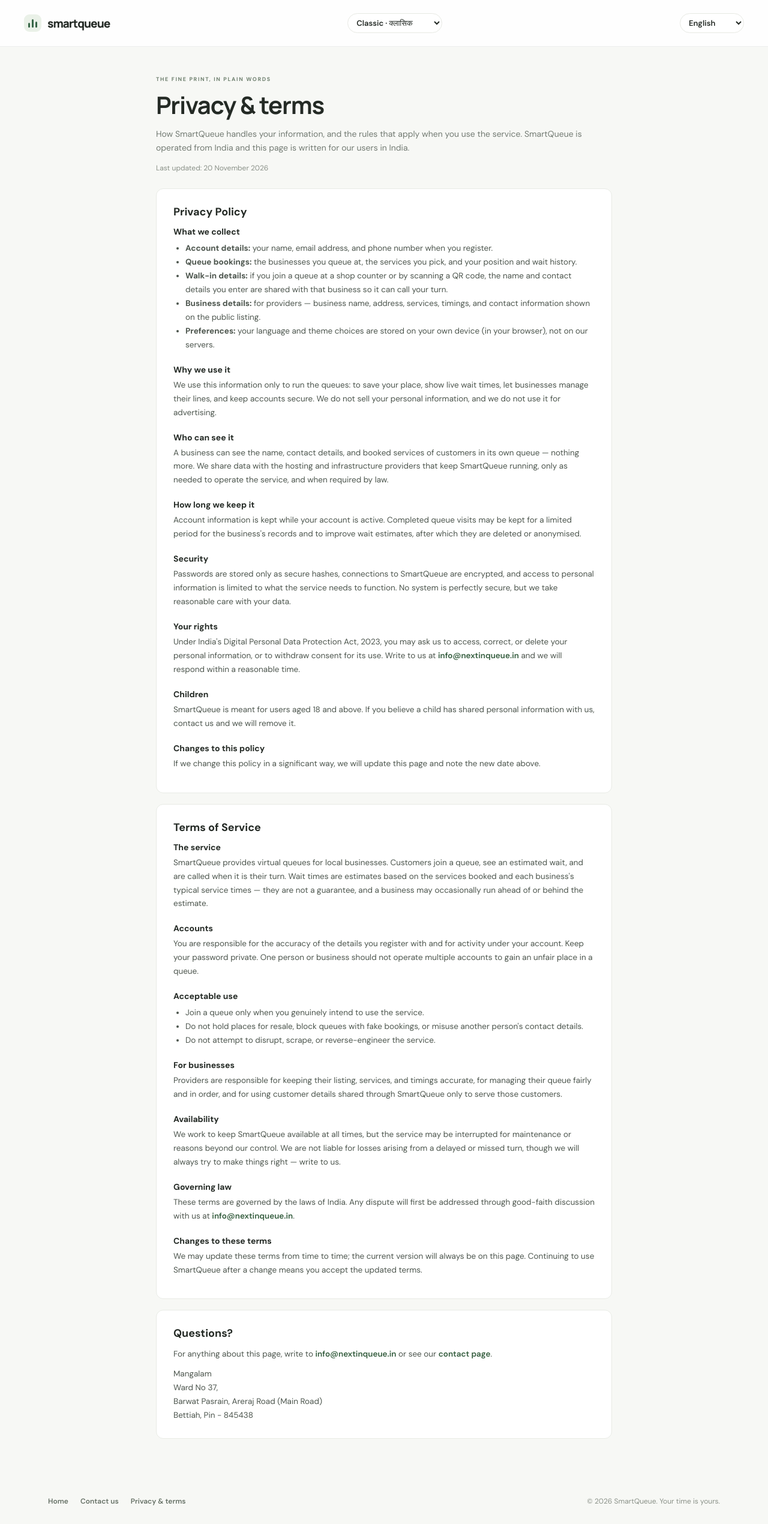
After one commit to bisvijay/SmartQueue, a Flask app: page /privacy-terms in a window 1280 px wide. The commit adds this page. Shown: the whole page at 60% size. Run offline with Flask 3, Linux system fonts and the light colour scheme; some libraries are stand-ins or nearby versions.

Commit message:
New tagline, drop hero ticket card, contact + privacy/terms pages, how-it-works diagram

```diff
--- a/app.py
+++ b/app.py
@@ -561,6 +561,14 @@ def create_app(test_config=None):
             provider_categories=PROVIDER_CATEGORIES,
             favorite_ids={str(item) for item in user.get("favoriteProviderIds", [])} if user and user.get("role") == "customer" else set(),
         )
+
+    @app.get("/contact")
+    def contact():
+        return render_template("contact.html")
+
+    @app.get("/privacy-terms")
+    def privacy_terms():
+        return render_template("privacy_terms.html")
 
     @app.route("/login", methods=["GET", "POST"])
     def login():
--- a/static/i18n.js
+++ b/static/i18n.js
@@ -33,15 +33,36 @@
 
     // Hero
     "YOUR NEIGHBORHOOD, IN REAL TIME": "आपका मोहल्ला, रियल टाइम में",
-    "Your time,": "आपका समय,",
-    "better": "और बेहतर",
-    "spent.": "बिताएँ।",
+    "Your place in line.": "लाइन में आपकी जगह।",
+    "Without the wait.": "बिना इंतज़ार के।",
     "Find a spot in line before you leave. More living, less waiting.": "निकलने से पहले लाइन में अपनी जगह पक्की करें। ज़्यादा जीना, कम इंतज़ार।",
     "Find your place": "अपनी जगह खोजें",
-    "YOUR SPOT IS SAVED": "आपकी जगह सुरक्षित है",
-    "in line · about 12 min": "लाइन में · लगभग 12 मिनट",
     "A little more": "आपके दिन में",
     "room in your day.": "थोड़ी और जगह।",
+    // How it works
+    "HOW IT WORKS": "यह कैसे काम करता है",
+    "Your place in line,": "लाइन में आपकी जगह,",
+    "without standing in it.": "बिना लाइन में खड़े हुए।",
+    "Salons, clinics, cafés, service centers — see live waits near you before you step out.": "सैलून, क्लिनिक, कैफ़े, सेवा केंद्र — घर से निकलने से पहले अपने पास की लाइव प्रतीक्षा देखें।",
+    "Pick your services and join in seconds. Estimates use real service times — a 5-minute eyebrow is not a 45-minute facial.": "अपनी सेवाएँ चुनें और कुछ सेकंड में जुड़ें। अनुमान असली सेवा समय पर आधारित हैं — 5 मिनट की आइब्रो, 45 मिनट के फ़ेशियल जैसी नहीं होती।",
+    "Arrive right on time": "ठीक समय पर पहुँचें",
+    "Follow the queue live and reach just before your turn. The waiting happens on your phone, not in a crowd.": "कतार को लाइव देखें और अपनी बारी से ठीक पहले पहुँचें। इंतज़ार भीड़ में नहीं, आपके फ़ोन पर होता है।",
+    "Scan or tap": "स्कैन या टैप करें",
+    "Scan the QR at the shop, or join from home.": "दुकान पर QR स्कैन करें, या घर से जुड़ें।",
+    "Get your spot": "अपनी जगह पक्की करें",
+    "See your number and the live wait time.": "अपना नंबर और लाइव प्रतीक्षा समय देखें।",
+    "Relax & track": "आराम करें और देखें",
+    "Grab a chai and watch your turn come closer.": "चाय पिएँ और अपनी बारी नज़दीक आते देखें।",
+    "It's your turn": "अब आपकी बारी",
+    "Walk in when you're called. No standing in line.": "बुलाए जाने पर अंदर जाएँ। लाइन में खड़े होने की ज़रूरत नहीं।",
+    // Contact and legal pages
+    "SAY HELLO": "नमस्ते कहें",
+    "Questions about a queue, your account, or listing your business on SmartQueue? We read every message and reply as quickly as we can.": "किसी कतार, अपने खाते, या SmartQueue पर अपना व्यवसाय जोड़ने के बारे में सवाल? हम हर संदेश पढ़ते हैं और जितनी जल्दी हो सके जवाब देते हैं।",
+    "Write to us": "हमें लिखें",
+    "Visit us": "हमसे मिलें",
+    "For businesses": "व्यवसायों के लिए",
+    "Contact us — SmartQueue": "हमसे संपर्क करें — SmartQueue",
+    "Privacy & terms — SmartQueue": "गोपनीयता और शर्तें — SmartQueue",
 
     // Discover
     "THE GOOD STUFF, RIGHT AROUND YOU": "सबसे अच्छी चीज़ें, बिल्कुल आपके आस-पास",
@@ -311,7 +332,7 @@
     "Provider listings require approval.": "प्रदाता लिस्टिंग के लिए स्वीकृति आवश्यक है।",
 
     // Page titles
-    "SmartQueue — Your time, better spent": "SmartQueue — आपका समय, बेहतर उपयोग",
+    "SmartQueue — Your place in line. Without the wait.": "SmartQueue — लाइन में आपकी जगह। बिना इंतज़ार के।",
     "Log in — SmartQueue": "लॉग इन — SmartQueue",
     "Create your account — SmartQueue": "अपना खाता बनाएँ — SmartQueue",
     "Reset password — SmartQueue": "पासवर्ड रीसेट करें — SmartQueue",
--- a/static/styles.css
+++ b/static/styles.css
@@ -204,6 +204,29 @@ h1, h2, h3, p { margin-top: 0; }
 .how-steps article > span { padding-top: 2px; color: #749075; font-family: var(--display); font-size: 11px; font-weight: 700; }
 .how-steps h3 { margin: 0 0 5px; font-family: var(--display); font-size: 13px; }
 .how-steps p { margin: 0; color: #7d867b; font-size: 10px; line-height: 1.6; }
+.how-diagram { grid-column: 1 / -1; display: flex; align-items: stretch; gap: 10px; }
+.how-node { flex: 1; padding: 16px 10px; border: 1px solid var(--line); border-radius: 12px; background: var(--paper); text-align: center; }
+.how-node-icon { display: grid; place-items: center; width: 44px; height: 44px; margin: 0 auto 8px; border-radius: 50%; background: var(--accent-soft); font-size: 20px; }
+.how-node strong { display: block; font-size: 13px; }
+.how-node small { display: block; margin-top: 4px; color: var(--muted); font-size: 11px; line-height: 1.5; }
+.how-arrow { align-self: center; color: var(--accent-mid); font-size: 18px; font-weight: 700; }
+
+.content-page { width: min(760px, calc(100% - 36px)); margin: 0 auto; padding: 48px 0 56px; }
+.content-page h1 { margin: 0 0 10px; font-family: var(--display); font-size: clamp(30px, 6vw, 40px); letter-spacing: -1.2px; }
+.content-intro { margin: 0 0 14px; color: #737b73; font-size: 14px; line-height: 1.65; }
+.content-updated { margin: 0 0 26px; color: #8a9188; font-size: 12px; }
+.content-card { margin-bottom: 18px; padding: 26px 28px; border: 1px solid #e8ebe5; border-radius: 12px; background: var(--paper); }
+.content-card h2 { margin: 0 0 12px; font-size: 18px; }
+.content-card h3 { margin: 20px 0 6px; font-size: 14px; }
+.content-card h3:first-of-type { margin-top: 4px; }
+.content-card p, .content-card li { color: #4c554d; font-size: 13.5px; line-height: 1.7; }
+.content-card p { margin: 0 0 10px; }
+.content-card ul { margin: 8px 0 12px; padding-left: 20px; }
+.content-card address { color: #4c554d; font-size: 13.5px; font-style: normal; line-height: 1.7; }
+.content-card a { color: var(--accent-text); font-weight: 600; }
+.page-footer { display: flex; flex-wrap: wrap; gap: 10px 24px; align-items: center; justify-content: space-between; width: min(1120px, calc(100% - 48px)); margin: 0 auto; padding: 22px 0 30px; color: #8a9188; font-size: 12px; }
+.page-footer nav { display: flex; gap: 20px; }
+.page-footer a { color: #667166; font-weight: 600; }
 .site-footer { padding: 38px max(calc((100vw - 1120px) / 2), 32px) 17px; background: #fff; }
 .footer-main { display: flex; justify-content: space-between; padding-bottom: 31px; }
 .footer-brand p { margin: 13px 0 0; color: #858c84; font-size: 10px; line-height: 1.7; }
@@ -427,6 +450,10 @@ h1, h2, h3, p { margin-top: 0; }
   .demo-notice { align-items: start; }
   .demo-notice p { line-height: 1.5; }
   .how-section { padding: 43px 22px; grid-template-columns: 1fr; gap: 30px; }
+  .how-diagram { flex-wrap: wrap; }
+  .how-node { flex: 1 1 40%; }
+  .how-arrow { display: none; }
+  .content-card { padding: 20px; }
   .how-intro h2 { font-size: 33px; }
   .how-steps { gap: 19px; }
   .site-footer { padding: 32px 22px 15px; }
--- /dev/null
+++ b/templates/privacy_terms.html
@@ -0,0 +1,95 @@
+<!doctype html>
+<html lang="en">
+  <head>
+    <meta charset="UTF-8" />
+    <meta name="viewport" content="width=device-width, initial-scale=1.0" />
+    <meta name="theme-color" content="#f6f7f4" />
+    <meta name="description" content="SmartQueue privacy policy and terms of service." />
+    <title>Privacy &amp; terms — SmartQueue</title>
+    <script>try{var t=window.localStorage.getItem("smartqueue.theme");if(t&&t!=="classic")document.documentElement.dataset.theme=t;}catch(e){}</script>
+    <link rel="stylesheet" href="{{ url_for('static', filename='styles.css') }}" />
+    <script defer src="{{ url_for('static', filename='i18n.js') }}"></script>
+    <script defer src="{{ url_for('static', filename='theme.js') }}"></script>
+  </head>
+  <body>
+    <div class="app-shell">
+      <header class="site-header">
+        <div class="header-inner">
+          <a class="brand" href="{{ url_for('home') }}" aria-label="SmartQueue home">
+            <span class="brand-mark" aria-hidden="true"><i></i><i></i><i></i></span>
+            <span>smartqueue</span>
+          </a>
+        </div>
+      </header>
+      <main class="content-page">
+        <p class="eyebrow">THE FINE PRINT, IN PLAIN WORDS</p>
+        <h1>Privacy &amp; terms</h1>
+        <p class="content-intro">How SmartQueue handles your information, and the rules that apply when you use the service. SmartQueue is operated from India and this page is written for our users in India.</p>
+        <p class="content-updated">Last updated: 20 November 2026</p>
+
+        <section class="content-card" id="privacy">
+          <h2>Privacy Policy</h2>
+          <h3>What we collect</h3>
+          <ul>
+            <li><strong>Account details:</strong> your name, email address, and phone number when you register.</li>
+            <li><strong>Queue bookings:</strong> the businesses you queue at, the services you pick, and your position and wait history.</li>
+            <li><strong>Walk-in details:</strong> if you join a queue at a shop counter or by scanning a QR code, the name and contact details you enter are shared with that business so it can call your turn.</li>
+            <li><strong>Business details:</strong> for providers — business name, address, services, timings, and contact information shown on the public listing.</li>
+            <li><strong>Preferences:</strong> your language and theme choices are stored on your own device (in your browser), not on our servers.</li>
+          </ul>
+          <h3>Why we use it</h3>
+          <p>We use this information only to run the queues: to save your place, show live wait times, let businesses manage their lines, and keep accounts secure. We do not sell your personal information, and we do not use it for advertising.</p>
+          <h3>Who can see it</h3>
+          <p>A business can see the name, contact details, and booked services of customers in its own queue — nothing more. We share data with the hosting and infrastructure providers that keep SmartQueue running, only as needed to operate the service, and when required by law.</p>
+          <h3>How long we keep it</h3>
+          <p>Account information is kept while your account is active. Completed queue visits may be kept for a limited period for the business's records and to improve wait estimates, after which they are deleted or anonymised.</p>
+          <h3>Security</h3>
+          <p>Passwords are stored only as secure hashes, connections to SmartQueue are encrypted, and access to personal information is limited to what the service needs to function. No system is perfectly secure, but we take reasonable care with your data.</p>
+          <h3>Your rights</h3>
+          <p>Under India's Digital Personal Data Protection Act, 2023, you may ask us to access, correct, or delete your personal information, or to withdraw consent for its use. Write to us at <a href="mailto:info@nextinqueue.in">info@nextinqueue.in</a> and we will respond within a reasonable time.</p>
+          <h3>Children</h3>
+          <p>SmartQueue is meant for users aged 18 and above. If you believe a child has shared personal information with us, contact us and we will remove it.</p>
+          <h3>Changes to this policy</h3>
+          <p>If we change this policy in a significant way, we will update this page and note the new date above.</p>
+        </section>
+
+        <section class="content-card" id="terms">
+          <h2>Terms of Service</h2>
+          <h3>The service</h3>
+          <p>SmartQueue provides virtual queues for local businesses. Customers join a queue, see an estimated wait, and are called when it is their turn. Wait times are estimates based on the services booked and each business's typical service times — they are not a guarantee, and a business may occasionally run ahead of or behind the estimate.</p>
+          <h3>Accounts</h3>
+          <p>You are responsible for the accuracy of the details you register with and for activity under your account. Keep your password private. One person or business should not operate multiple accounts to gain an unfair place in a queue.</p>
+          <h3>Acceptable use</h3>
+          <ul>
+            <li>Join a queue only when you genuinely intend to use the service.</li>
+            <li>Do not hold places for resale, block queues with fake bookings, or misuse another person's contact details.</li>
+            <li>Do not attempt to disrupt, scrape, or reverse-engineer the service.</li>
+          </ul>
+          <h3>For businesses</h3>
+          <p>Providers are responsible for keeping their listing, services, and timings accurate, for managing their queue fairly and in order, and for using customer details shared through SmartQueue only to serve those customers.</p>
+          <h3>Availability</h3>
+          <p>We work to keep SmartQueue available at all times, but the service may be interrupted for maintenance or reasons beyond our control. We are not liable for losses arising from a delayed or missed turn, though we will always try to make things right — write to us.</p>
+          <h3>Governing law</h3>
+          <p>These terms are governed by the laws of India. Any dispute will first be addressed through good-faith discussion with us at <a href="mailto:info@nextinqueue.in">info@nextinqueue.in</a>.</p>
+          <h3>Changes to these terms</h3>
+          <p>We may update these terms from time to time; the current version will always be on this page. Continuing to use SmartQueue after a change means you accept the updated terms.</p>
+        </section>
+
+        <section class="content-card">
+          <h2>Questions?</h2>
+          <p>For anything about this page, write to <a href="mailto:info@nextinqueue.in">info@nextinqueue.in</a> or see our <a href="{{ url_for('contact') }}">contact page</a>.</p>
+          <address>
+            Mangalam<br />
+            Ward No 37,<br />
+            Barwat Pasrain, Areraj Road (Main Road)<br />
+            Bettiah, Pin - 845438
+          </address>
+        </section>
+      </main>
+      <footer class="page-footer">
+        <nav><a href="{{ url_for('home') }}">Home</a><a href="{{ url_for('contact') }}">Contact us</a><a href="{{ url_for('privacy_terms') }}">Privacy &amp; terms</a></nav>
+        <span>© 2026 SmartQueue. Your time is yours.</span>
+      </footer>
+    </div>
+  </body>
+</html>
```
Also changed, not shown: templates/contact.html (added, +52 -0 lines), templates/index.html (+16 -12 lines), tests/test_app.py (+23 -0 lines).
